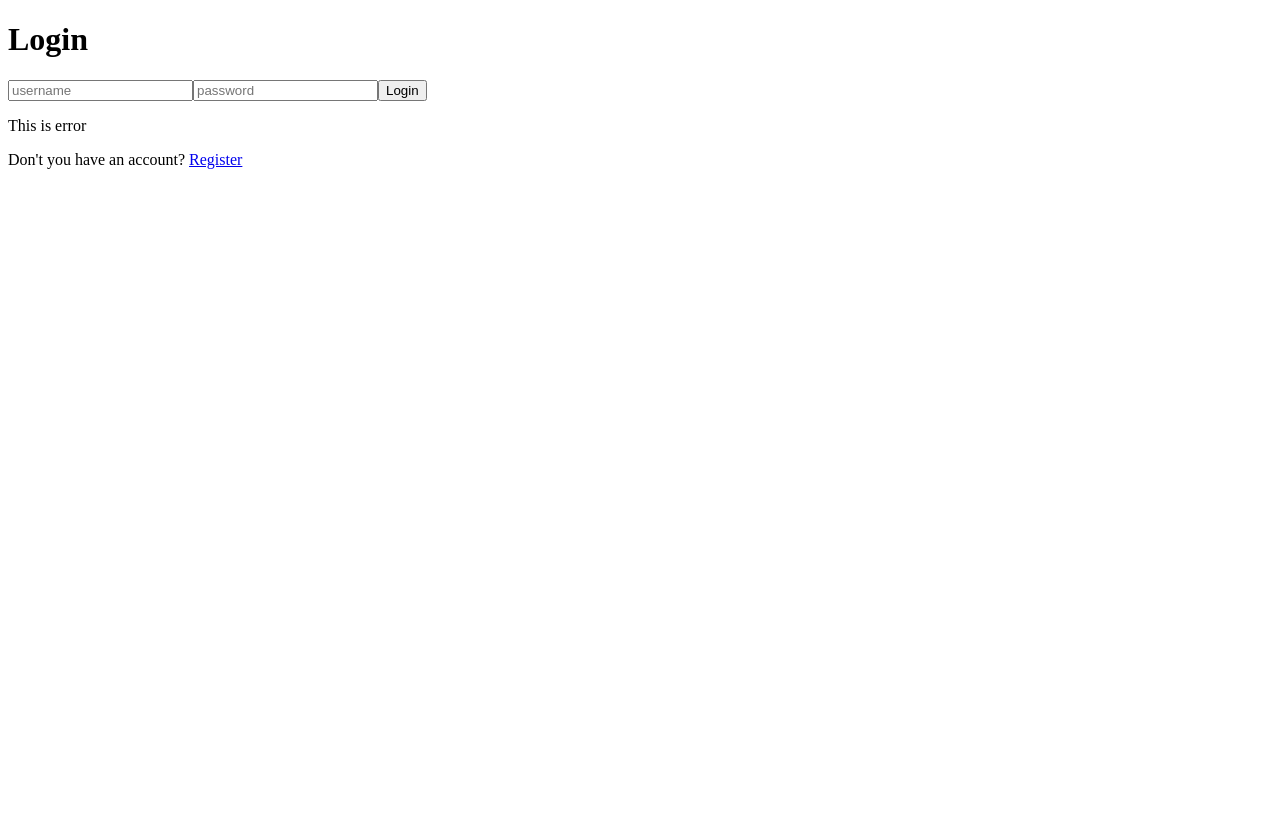
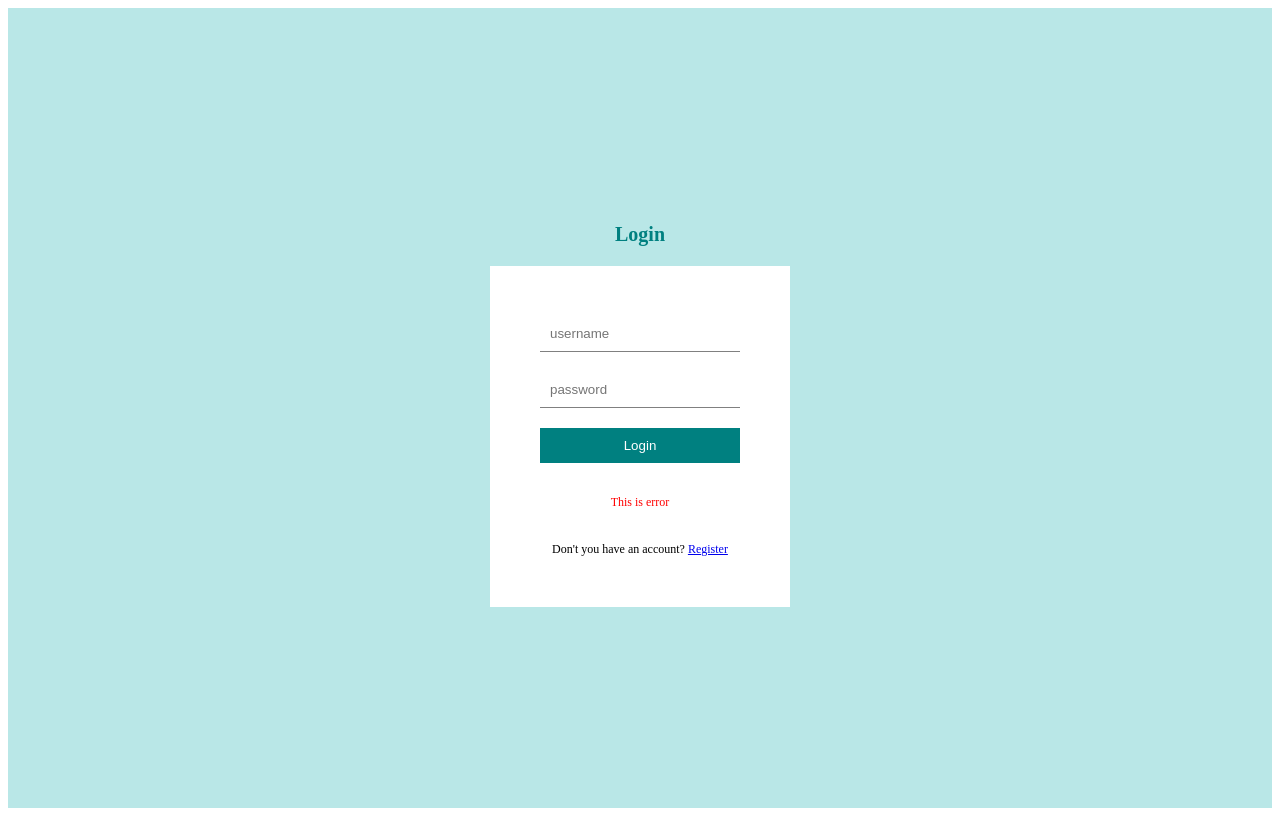
Before and after one commit to psu6510110342/SDA-PROJECT, a React (Vite) app in the folder client/: page /login in a window 1280 px wide. Built offline with nearby package versions, Linux system fonts and the light colour scheme.

Commit message:
login css

```diff
--- a/client/src/App.jsx
+++ b/client/src/App.jsx
@@ -6,6 +6,7 @@
 import Write from "./pages/Write";
 import Navbar from "./components/Navbar";
 import Footer from "./components/Footer";
+import "./style.scss"
 
 const Layout = () => {
   return (
--- /dev/null
+++ b/client/src/style.scss
@@ -0,0 +1,55 @@
+$lightGreen : #b9e7e7;
+
+.app {
+    .container {
+
+        .auth {
+            display: flex;
+            flex-direction: column;
+            align-items: center;
+            justify-content: center;
+            height: 100vh;
+            background-color: $lightGreen;
+        }
+
+        h1 {
+            font-size: 20px;
+            color: teal;
+            margin-bottom: 20px;
+        }
+
+        form {
+            display: flex;
+            flex-direction: column;
+            padding: 50px;
+            background-color: white;
+            width: 200px;
+            gap: 20px;
+
+            input {
+                padding: 10px;
+                border: none;
+                border-bottom: 1px solid gray;
+            }
+
+            button {
+                padding: 10px;
+                border: none;
+                background-color: teal;
+                cursor: pointer;
+                color: white;
+            }
+
+            p {
+                font-size: 12px;
+                color: red;
+                text-align: center;
+            }
+
+            span {
+                font-size: 12px;
+                text-align: center;
+            }
+        }
+    }
+}
```
